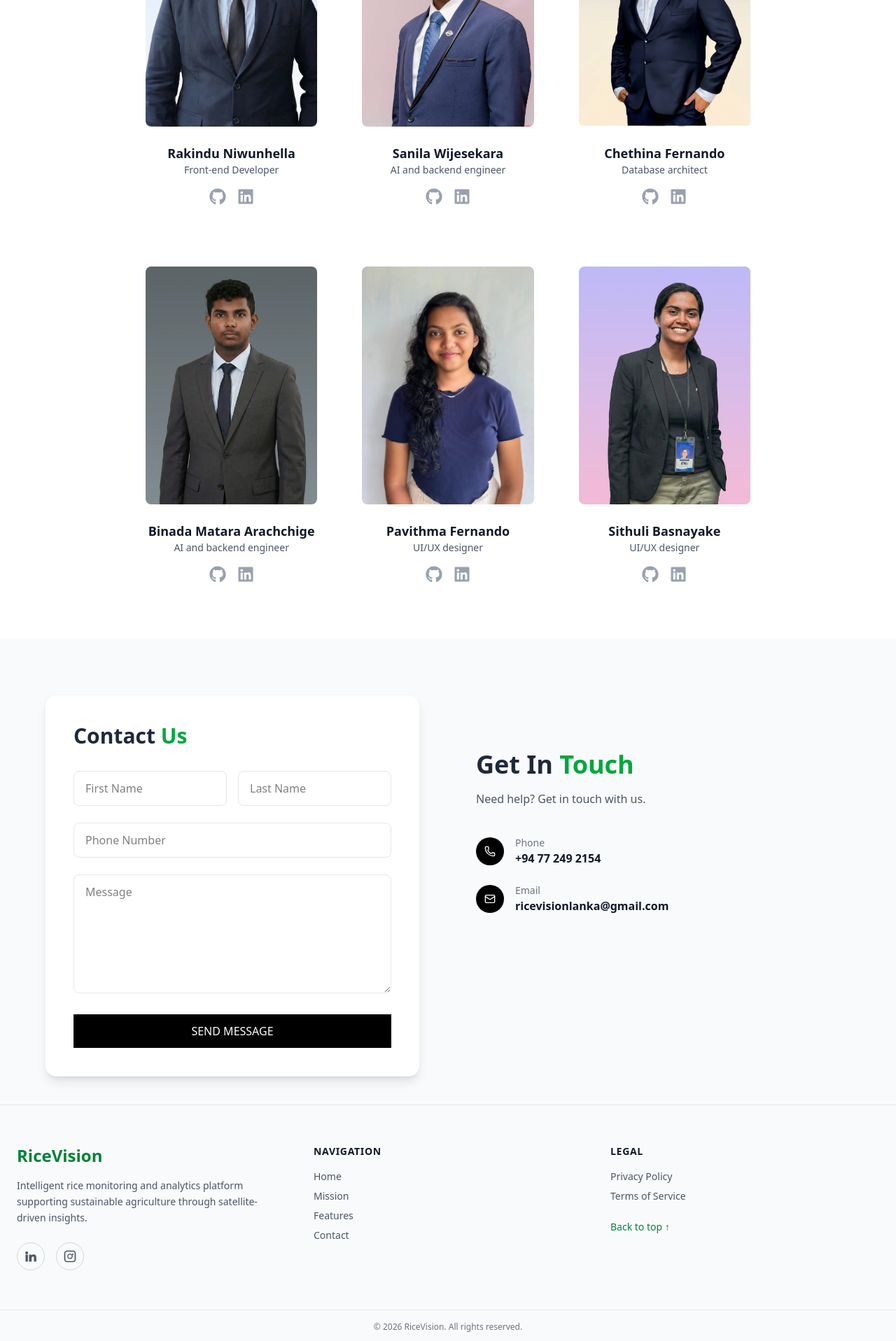
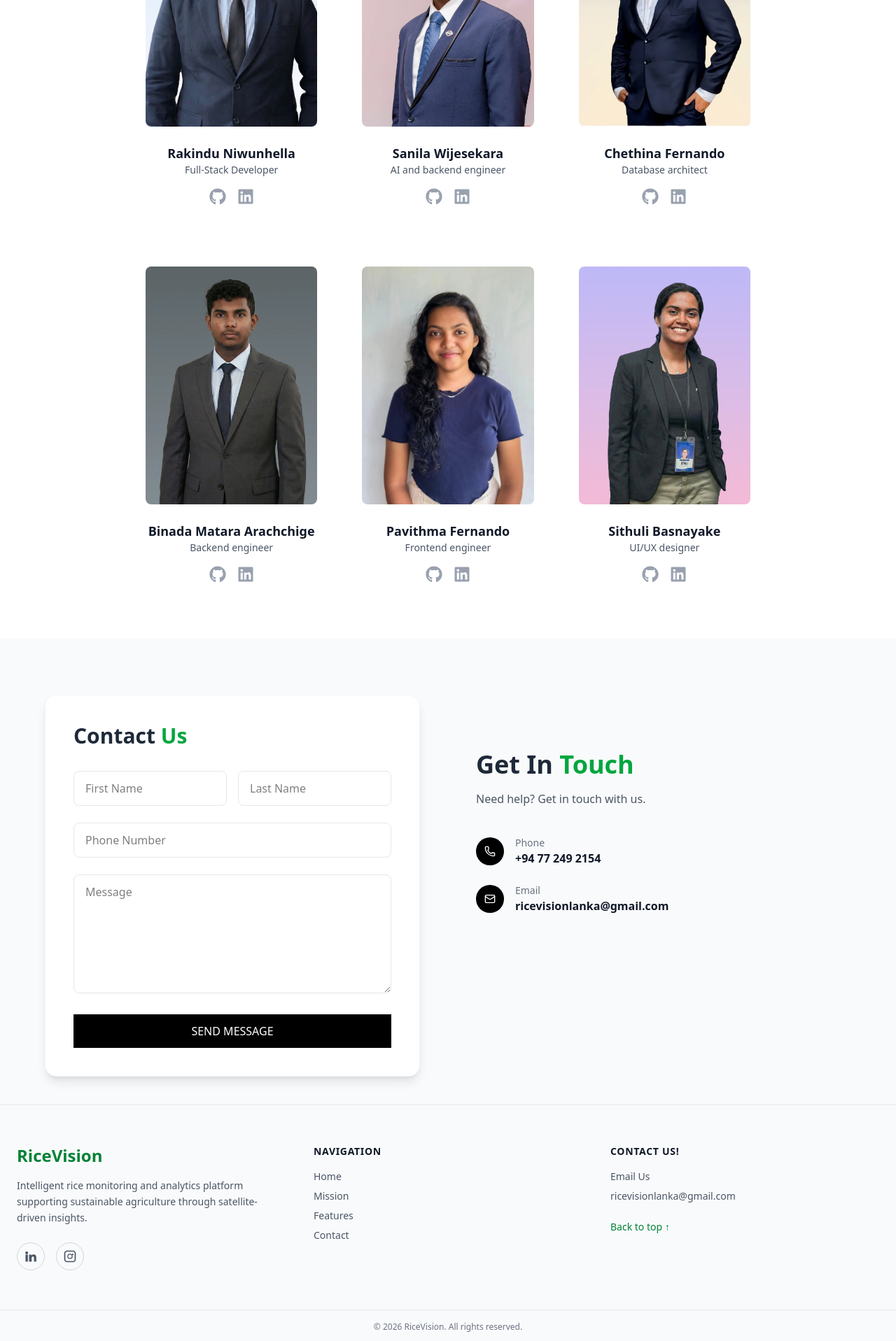
Before and after one commit to RakinduNiwunhella/SDGP, a React (Vite) app in the folder Front-End/LandingPage/: page / in a window 1280 px wide. Shown: the part 4817-6734 px from the top of the page at 70% size. Built offline with nearby package versions, Linux system fonts and the light colour scheme; no server answers.

Commit message:
Update footer contact info and team roles
Replaced the 'Legal' section in the footer with 'Contact Us!' and updated its content to display contact email information. Also revised team member roles in the Team component for accuracy.

```diff
--- a/Front-End/LandingPage/src/Components/Footer.jsx
+++ b/Front-End/LandingPage/src/Components/Footer.jsx
@@ -68,11 +68,11 @@ export default function Footer() {
 
         <div>
           <h3 className="text-sm font-semibold uppercase tracking-wider text-gray-900 dark:text-gray-200 mb-4">
-            Legal
+            Contact Us!
           </h3>
           <ul className="space-y-2 text-sm text-gray-600 dark:text-gray-400">
-            <li><a href="/#" className="hover:text-green-600 transition">Privacy Policy</a></li>
-            <li><a href="/#" className="hover:text-green-600 transition">Terms of Service</a></li>
+            <li href="#" className="hover:text-green-600 transition">Email Us</li>
+            <li className="hover:text-green-600 transition">ricevisionlanka@gmail.com</li>
           </ul>
 
           <button
--- a/Front-End/LandingPage/src/Components/Team.jsx
+++ b/Front-End/LandingPage/src/Components/Team.jsx
@@ -5,7 +5,7 @@ function Team() {
   const people = [
     {
       name: "Rakindu Niwunhella",
-      role: "Front-end Developer",
+      role: "Full-Stack Developer",
       imageUrl:
         "/images/rakindu.webp",
       github: "https://github.com/RakinduNiwunhella",
@@ -29,7 +29,7 @@ function Team() {
     },
     {
       name: "Binada Matara Arachchige",
-      role: "AI and backend engineer",
+      role: "Backend engineer",
       imageUrl:
         "/images/binada.webp",
       github: "https://github.com/binadacode",
@@ -37,7 +37,7 @@ function Team() {
     },
     {
       name: "Pavithma Fernando",
-      role: "UI/UX designer",
+      role: "Frontend engineer",
       imageUrl:
         "/images/pavithma.webp",
       github: "https://github.com/pavithma",
```
